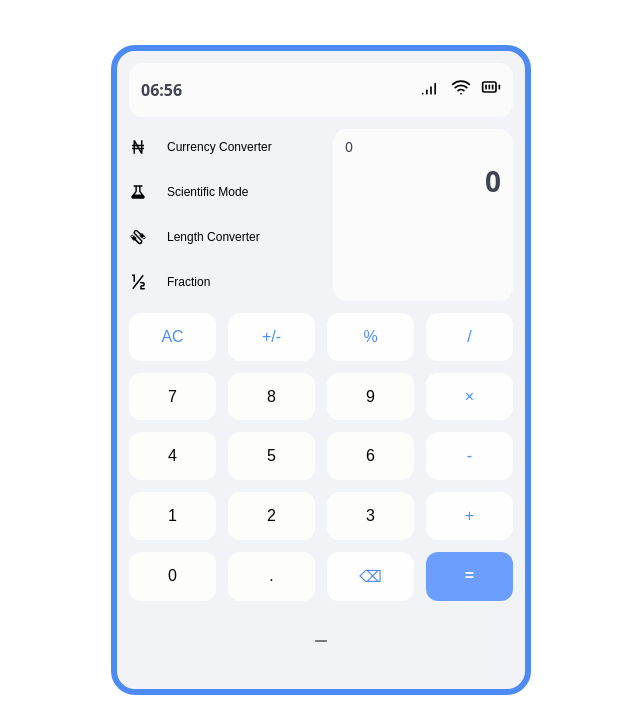
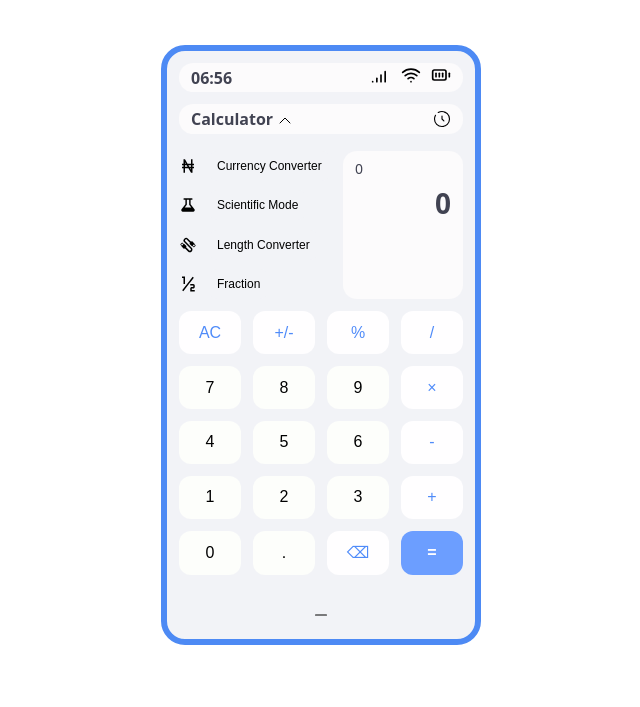
Before and after one commit to AmosGloria/wtf-month2-mini-project, a plain HTML site: page index.html in a window 1280 px wide. Shown: the part 182-889 px from the top of the page, without its empty margins (319-959 px from the left). After the commit the page ends 848 px from the top, so only its background shows below. Drawn offline with Linux system fonts and the light colour scheme.

Commit message:
Fix: Modified styles file to include calc-header styles

```diff
--- a/index.html
+++ b/index.html
@@ -33,6 +33,19 @@
         </span>
       </div>
     </header>
+
+     <div class="calc__header">
+      <p>Calculator
+        <span>
+           <svg xmlns="http://www.w3.org/2000/svg" width="24" height="24" viewBox="0 0 24 24"><path fill="none" stroke="#000" stroke-linecap="round" stroke-linejoin="round" d="m17 14l-5-5l-5 5" stroke-width="1"/>
+      </svg>
+        </span>
+      </p>
+
+
+      <svg xmlns="http://www.w3.org/2000/svg" width="18" height="18" viewBox="0 0 24 24"><g fill="none" stroke="#000" stroke-linecap="round" stroke-width="1.5"><path stroke-linejoin="round" d="M12 8v4l2.5 2.5"/><path d="M7 3.338A9.95 9.95 0 0 1 12 2c5.523 0 10 4.477 10 10s-4.477 10-10 10S2 17.523 2 12c0-1.821.487-3.53 1.338-5"/></g>
+      </svg>
+    </div>
 
     <div class="type-box">
       <aside class="type-box__converters">
--- a/styles.css
+++ b/styles.css
@@ -12,7 +12,7 @@
   --grey: #414352;
   --radius: 14px;
   --gap: 12px;
-  --calc-height: 650px;
+  --calc-height: 600px;
 
   --font: system-ui,Roboto, Inter, "Helvetica Neue", Arial, monospace
 }
@@ -70,11 +70,32 @@ body{
 }
 
 .calc{
-     max-width: 420px;
+     max-width: 320px;
      margin: 12px auto;
      display: grid; gap: var(--gap);
      padding: 12px;
       min-height: var(--calc-height);
+    }
+
+    .calc__header{
+      display: flex;
+      background-color: var(--panel-2);
+      align-items: center;
+      justify-content: space-between;
+      height: 30px;
+      padding: 12px;
+      border-radius: var(--radius);
+      color: var(--grey);
+      font-weight: 600;
+    }
+
+    .calc__header p{
+      display: flex;
+      align-items: center;
+    }
+
+    .calc__header p svg {
+      margin-top: 8px;
     }
 
     .student{
@@ -139,7 +160,7 @@ body{
 
 .type-box__display{
   background: #FCFBFC;
-  width: clamp(180px, 55%, 260px);
+  width: clamp(120px, 44%, 200px);
   justify-self: end;
   border-radius: var(--radius);
   padding: 8px 12px;
```
